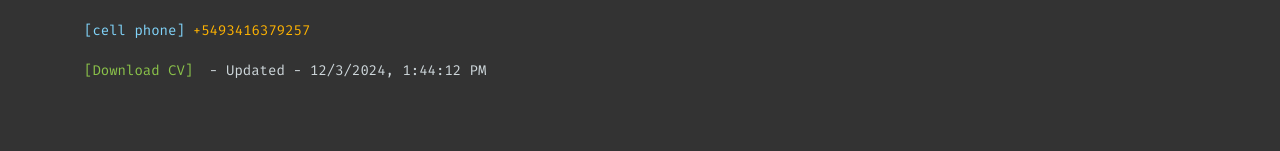
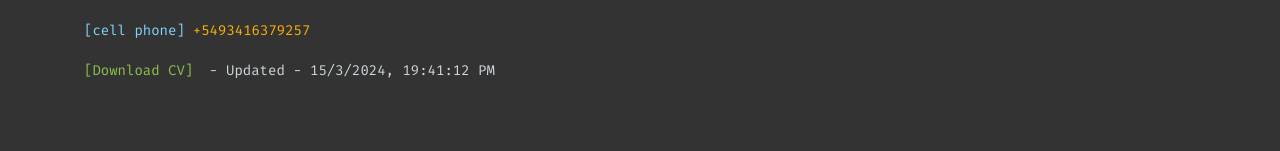
Before and after one commit to jesusre890/samplePortfolio, a React (Vite) app: page / in a window 1280 px wide. Shown: the part 561-712 px from the top of the page. Built offline with nearby package versions, Linux system fonts and the light colour scheme.

Commit message:
change cv

```diff
--- a/src/pages/profile/Profile.tsx
+++ b/src/pages/profile/Profile.tsx
@@ -63,7 +63,7 @@ export default function Profile() {
               [Download CV]
             </p>
           </a>
-          <p>- Updated - 12/3/2024, 1:44:12 PM </p>
+          <p>- Updated - 15/3/2024, 19:41:12 PM </p>
         </div>
       </div>
     </div>
```
